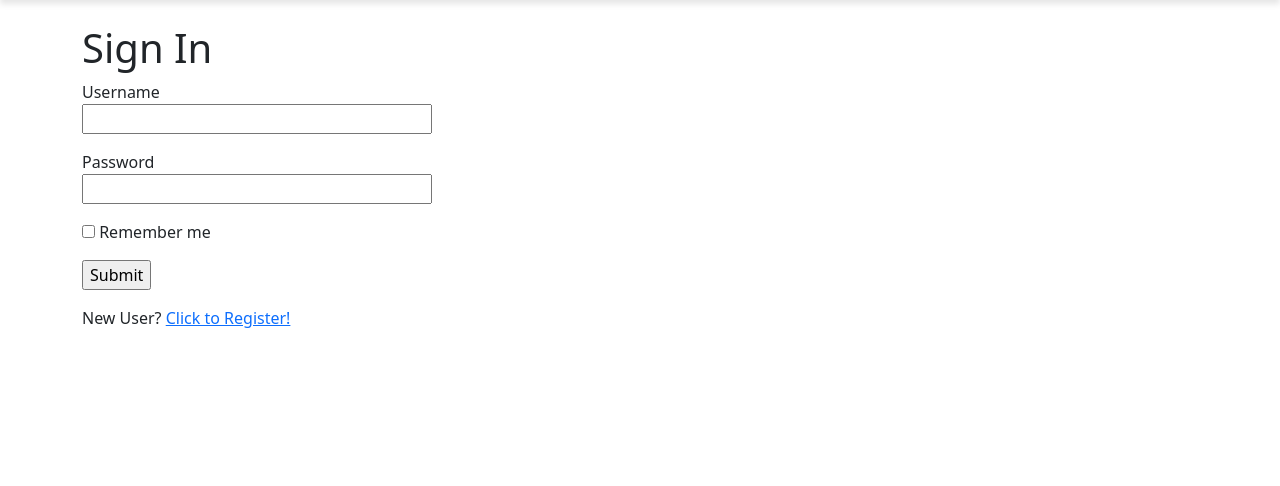
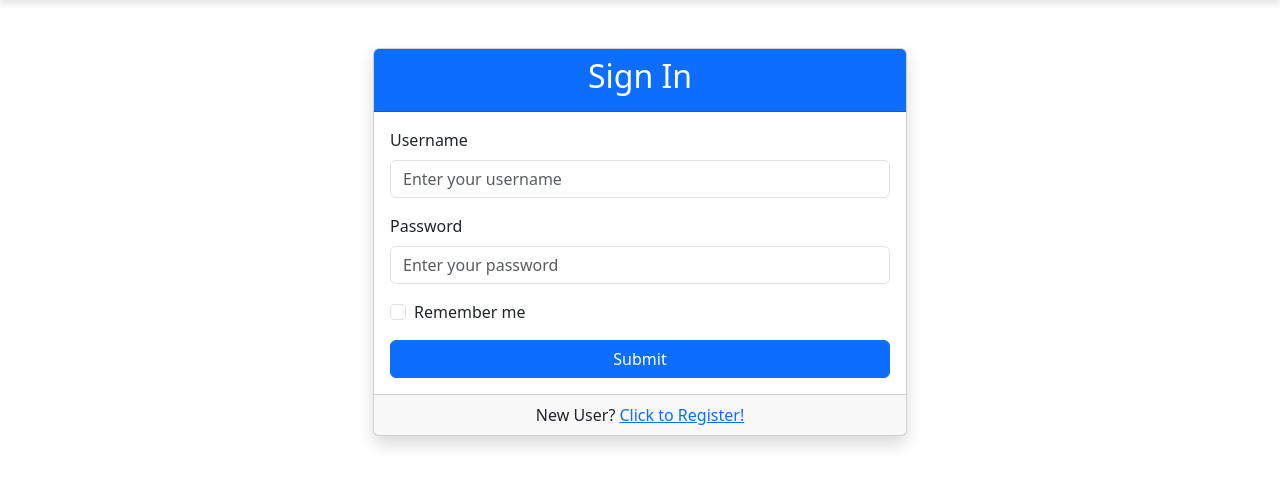
Before and after one commit to MiloSones/WebAppDevCw2, a Flask app: template app/templates/login.html in a window 1280 px wide. Shown: the part 62-548 px from the top of the page. Run offline with Flask 3, Linux system fonts and the light colour scheme; the template is opened without the code that fills it: most values are stand-ins (such as "Sample title", 1, 10 or a date in 2020); form fields are guessed from the names that the template uses; some libraries are stand-ins or nearby versions.

Commit message:
Change login

```diff
--- a/app/static/css/style.css
+++ b/app/static/css/style.css
@@ -2,7 +2,8 @@
     transition: transform 0.3s ease, box-shadow 0.3s ease;
 }
 
-.card:hover {
+
+.hover:hover  {
     transform: scale(1.05);
     box-shadow: 0px 10px 20px rgba(0, 0, 0, 0.2);
 }
--- a/app/templates/login.html
+++ b/app/templates/login.html
@@ -1,25 +1,44 @@
 {% extends "base.html" %}
 
 {% block content %}
-    <h1>Sign In</h1>
+<div class="container mt-5">
+    <div class="row justify-content-center">
+        <div class="col-md-6">
+            <div class="card shadow">
+                <div class="card-header text-center bg-primary text-white">
+                    <h2>Sign In</h2>
+                </div>
+                <div class="card-body">
                     <form action="" method="post" novalidate>
                         {{ form.hidden_tag() }}
-        <p>
-            {{ form.username.label }}<br>
-            {{ form.username(size=32) }}<br>
+                        <div class="mb-3">
+                            {{ form.username.label(class="form-label") }}
+                            {{ form.username(class="form-control", placeholder="Enter your username") }}
                             {% for error in form.username.errors %}
-            <span class="text-danger">[{{ error }}]</span>
+                                <div class="text-danger small">[{{ error }}]</div>
                             {% endfor %}
-        </p>
-        <p>
-            {{ form.password.label }}<br>
-            {{ form.password(size=32) }}<br>
+                        </div>
+                        <div class="mb-3">
+                            {{ form.password.label(class="form-label") }}
+                            {{ form.password(class="form-control", placeholder="Enter your password") }}
                             {% for error in form.password.errors %}
-            <span class="text-danger">[{{ error }}]</span>
+                                <div class="text-danger small">[{{ error }}]</div>
                             {% endfor %}
-        </p>
-        <p>{{ form.remember_me() }} {{ form.remember_me.label }}</p>
-        <p>{{ form.submit() }}</p>
+                        </div>
+                        <div class="form-check mb-3">
+                            {{ form.remember_me(class="form-check-input") }}
+                            {{ form.remember_me.label(class="form-check-label") }}
+                        </div>
+                        <div class="d-grid">
+                            {{ form.submit(class="btn btn-primary btn-block") }}
+                        </div>
                     </form>
-    <p>New User? <a href="{{ url_for('register') }}">Click to Register!</a></p>
+                </div>
+                <div class="card-footer text-center">
+                    <p class="mb-0">New User? <a href="{{ url_for('register') }}" class="text-primary">Click to Register!</a></p>
+                </div>
+            </div>
+        </div>
+    </div>
+</div>
 {% endblock %}
--- a/app/templates/store.html
+++ b/app/templates/store.html
@@ -11,7 +11,7 @@
     <div class="row row-cols-1 row-cols-sm-2 row-cols-md-3 row-cols-lg-4 g-4" id="product-container">
         {% for product in products %}
         <div class="col product-card" data-title="{{ product.title | lower }}" data-category="{{ product.category | lower }}">
-            <div class="card h-100 shadow-sm">
+            <div class="card hover h-100 shadow-sm">
                 <a href="{{ url_for('product_detail', product_id=product.id) }}">
                     <img src="{{ product.image }}" class="card-img-top img-fluid" alt="Image for {{ product.title }}" style="height: 200px; object-fit: contain;">
                 </a>
```
Also changed, not shown: app/templates/register.html (+36 -22 lines). Lines whose indentation alone changed are shown as unchanged.
